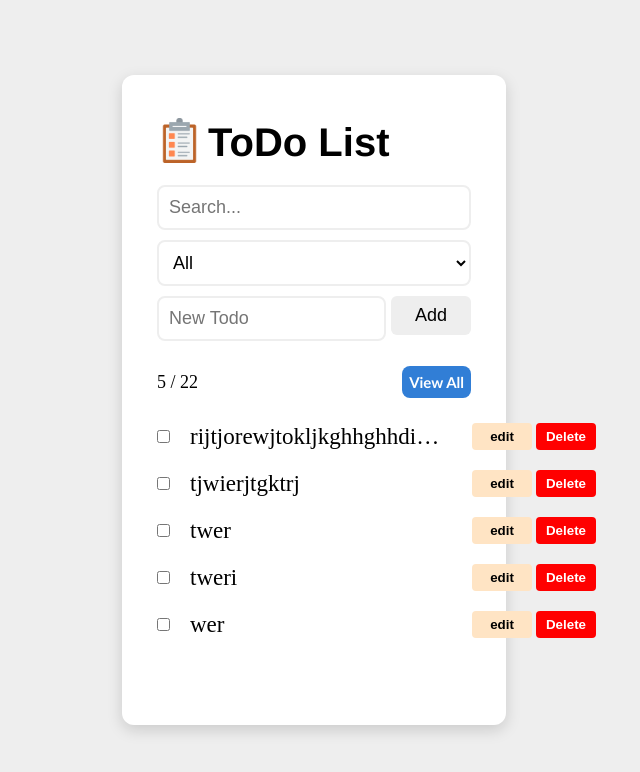
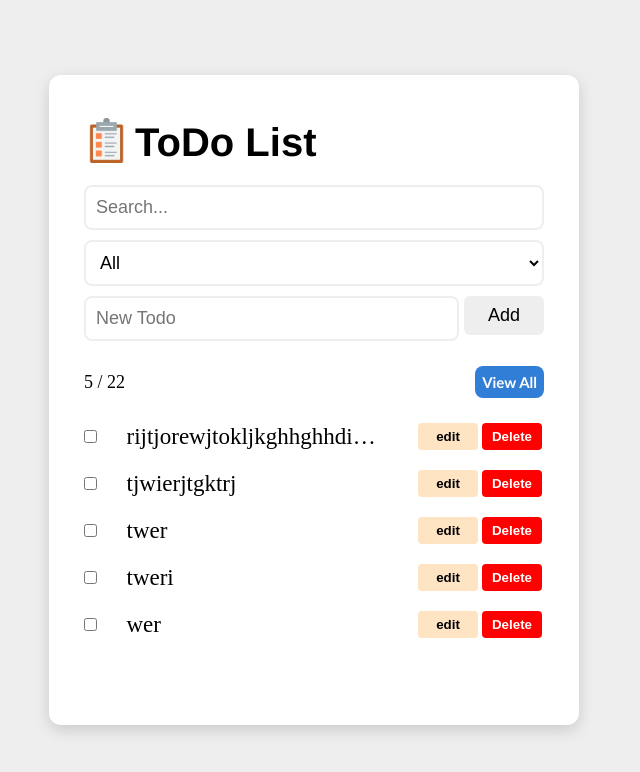
Before and after one commit to AvaniSujith/Todo-Typescript, a Vue app: page / in a window 1280 px wide. Shown: the top 772 px of the page, without its empty margins (326-966 px from the left). Built offline with nearby package versions, Linux system fonts and the light colour scheme; data requests are answered from the project's data file.

Commit message:
style: fixed width for container

```diff
--- a/src/App.vue
+++ b/src/App.vue
@@ -10,8 +10,7 @@
   background-color: #fff;
   max-height: 650px;
   height: 100%;
-  max-width: 30%;
-  width: 100%;
+  width: 530px;
   margin: auto;
   padding: 35px;
   display: flex;
```
